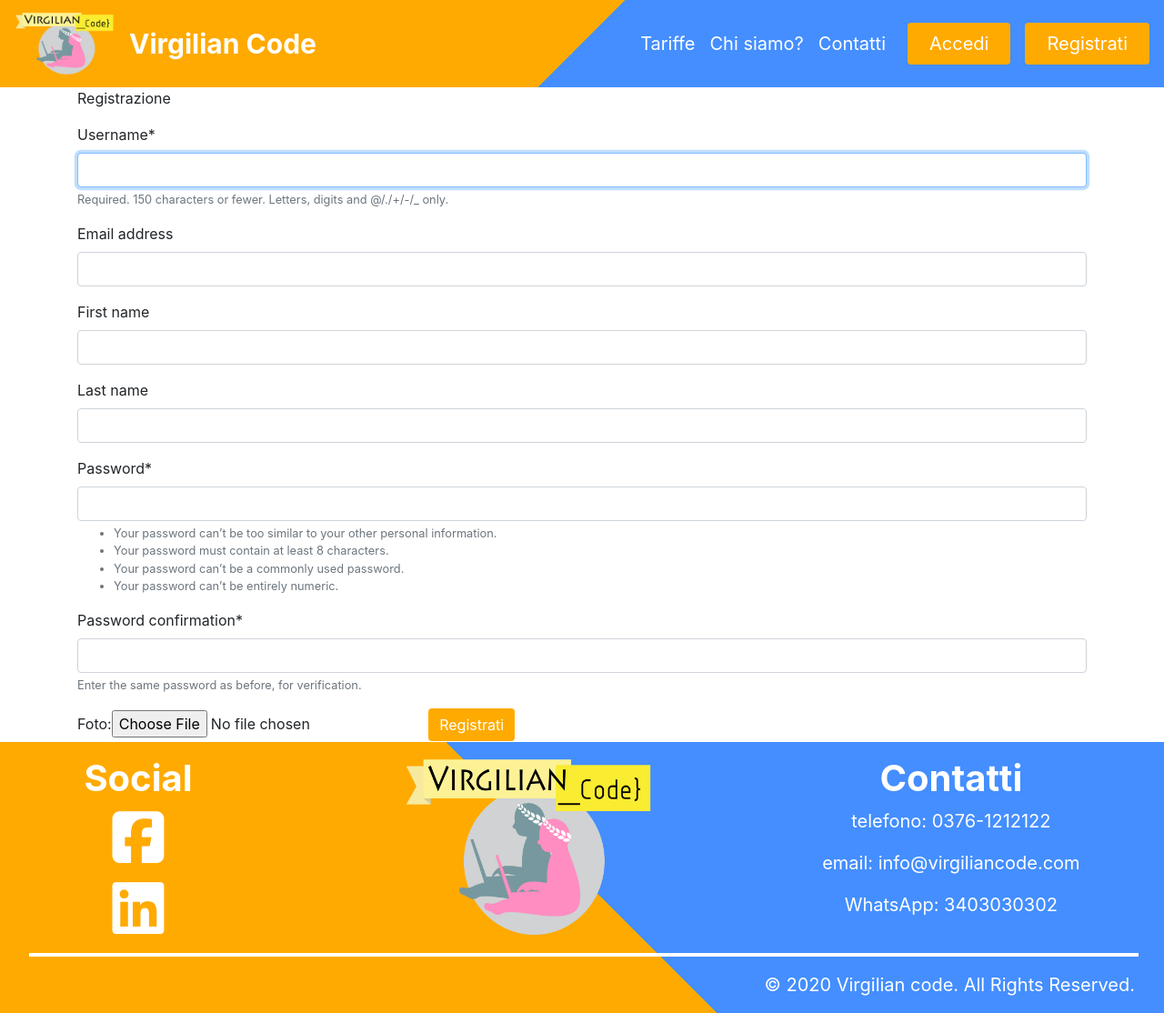
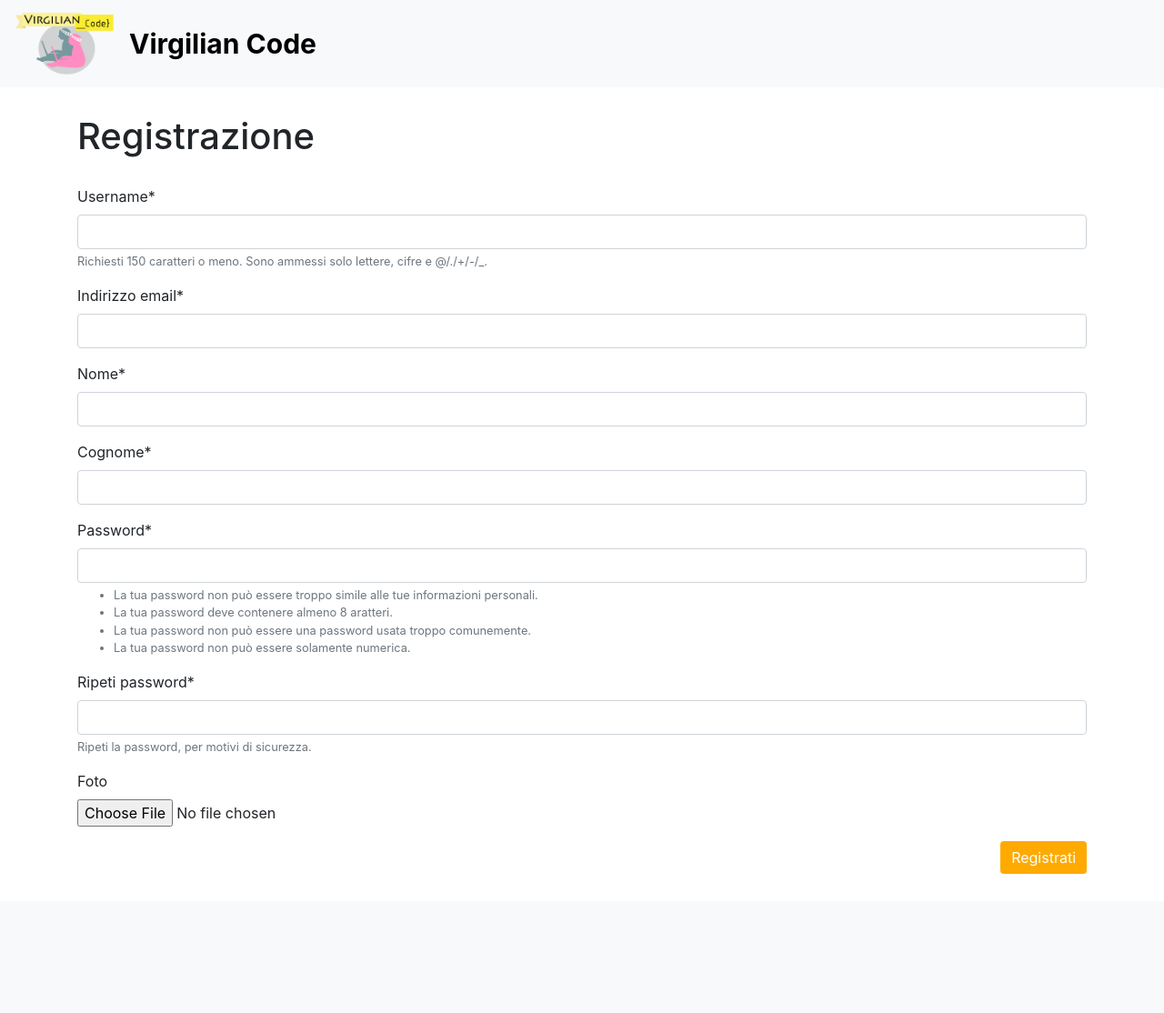
Before and after one commit to 241253/progetto_tecnologie_web, a Django app: page /user_management/registration/ in a window 1280 px wide. Shown: the whole page at 91% size. After the commit the page ends 961 px from the top, so only its background shows below. Run offline with Django 3.2, Linux system fonts and the light colour scheme; parts of the project's set-up code (start-up, migrations or seed data) failed here and were passed over; some libraries are stand-ins or nearby versions.

Commit message:
Z: registrazione messa a posto e in italiano in tutti i casi possibili

```diff
--- a/templates/struttura.html
+++ b/templates/struttura.html
@@ -16,13 +16,21 @@
         <title>{% block browser_page_title %}{% endblock %}</title>
     </head>
     <body>
+    <!-- Image and text -->
+        <nav class="align-middle navbar navbar-expand-lg navbar-light bg-light">
+            <!-- logo -->
+            <a class="navbar-brand" href="{% url 'home' %}">
+            <img src="{% static 'img/logo.png' %}" width="110px" height="70px" class="d-inline-block align-top" alt="virgilian_code_logo" loading="lazy"/>
+            </a>
+            <a class="navbar_title" style="color: black" href="{% url 'home' %}">Virgilian Code</a>
+        </nav>
     {% block content %}
-        <!-- Optional JavaScript -->
+    {% endblock %}
+    <!-- Optional JavaScript -->
         {% block personal_js %}{% endblock %}
         <!-- jQuery first, then Popper.js, then Bootstrap JS -->
         <script src="https://code.jquery.com/jquery-3.5.0.min.js"></script>
         <script src="https://cdn.jsdelivr.net/npm/popper.js@1.16.0/dist/umd/popper.min.js"></script>
         <script src="https://stackpath.bootstrapcdn.com/bootstrap/4.5.0/js/bootstrap.min.js"></script>
-    {% endblock %}
     </body>
 </html>
--- a/user_management/forms.py
+++ b/user_management/forms.py
@@ -9,15 +9,39 @@ from django.forms import models
 from user_management.models import Profile
 
 class UserForm(UserCreationForm):
-
     class Meta:
         model = User
         fields = ('username', 'email', 'first_name', 'last_name')
+
+    def __init__(self, *args, **kwargs):
+        super(UserCreationForm, self).__init__(*args, **kwargs)
+        self.fields['username'].help_text = "Richiesti 150 caratteri o meno. Sono ammessi solo lettere, cifre e @/./+/-/_."
+        self.fields['password1'].help_text = "<ul> <li> La tua password non può essere troppo simile alle tue informazioni personali.</li>" \
+                                             "<li> La tua password deve contenere almeno 8 aratteri. </li>" \
+                                             "<li> La tua password non può essere una password usata troppo comunemente. </li>" \
+                                             "<li> La tua password non può essere solamente numerica. </li>" \
+                                             "</ul>"
+        self.fields['email'].label = "Indirizzo email"
+        self.fields['email'].required = True
+        self.fields['username'].label = "Username"
+        self.fields['first_name'].label = "Nome"
+        self.fields['first_name'].required = True
+        self.fields['last_name'].label = "Cognome"
+        self.fields['last_name'].required = True
+        self.fields['password1'].label = "Password"
+        self.fields['password2'].label = "Ripeti password"
+        self.error_messages['password_mismatch'] = "Le due password non combaciano."
+        self.fields['password2'].help_text = "Ripeti la password, per motivi di sicurezza."
 
 class ProfileCreationForm(forms.ModelForm):
     class Meta:
         model = Profile
         fields = ('foto',)
+
+    def __init__(self, *args, **kwargs):
+        super(ProfileCreationForm, self).__init__(*args, **kwargs)
+        self.fields['foto'].label = "Foto"
+        self.fields['foto'].required = False
 
     def clean_foto(self):
         foto = self.cleaned_data['foto']
--- a/user_management/templates/user_management/user_create.html
+++ b/user_management/templates/user_management/user_create.html
@@ -1,4 +1,4 @@
-{% extends 'base.html' %}
+{% extends 'struttura.html' %}
 {% load static %}
 {% load crispy_forms_filters %}
 
@@ -9,12 +9,12 @@
 
 {% block content %}
     <div class="container">
-        <p>Registrazione</p>
+        <h1 style="margin-top: 30px; margin-bottom: 30px">Registrazione</h1>
         <form method="POST">
             {% csrf_token %}
             {{ user_form | crispy }}
-            {{ profile_form }}
-            <input type="submit" value="Registrati" class="btn btn-primary">
+            {{ profile_form | crispy }}
+            <input type="submit" value="Registrati" class="btn btn-primary" style="float: right; margin-bottom: 30px">
         </form>
     </div>
 {% endblock %}
```
Also changed, not shown: user_management/templates/registration/login.html (+0 -8 lines).
